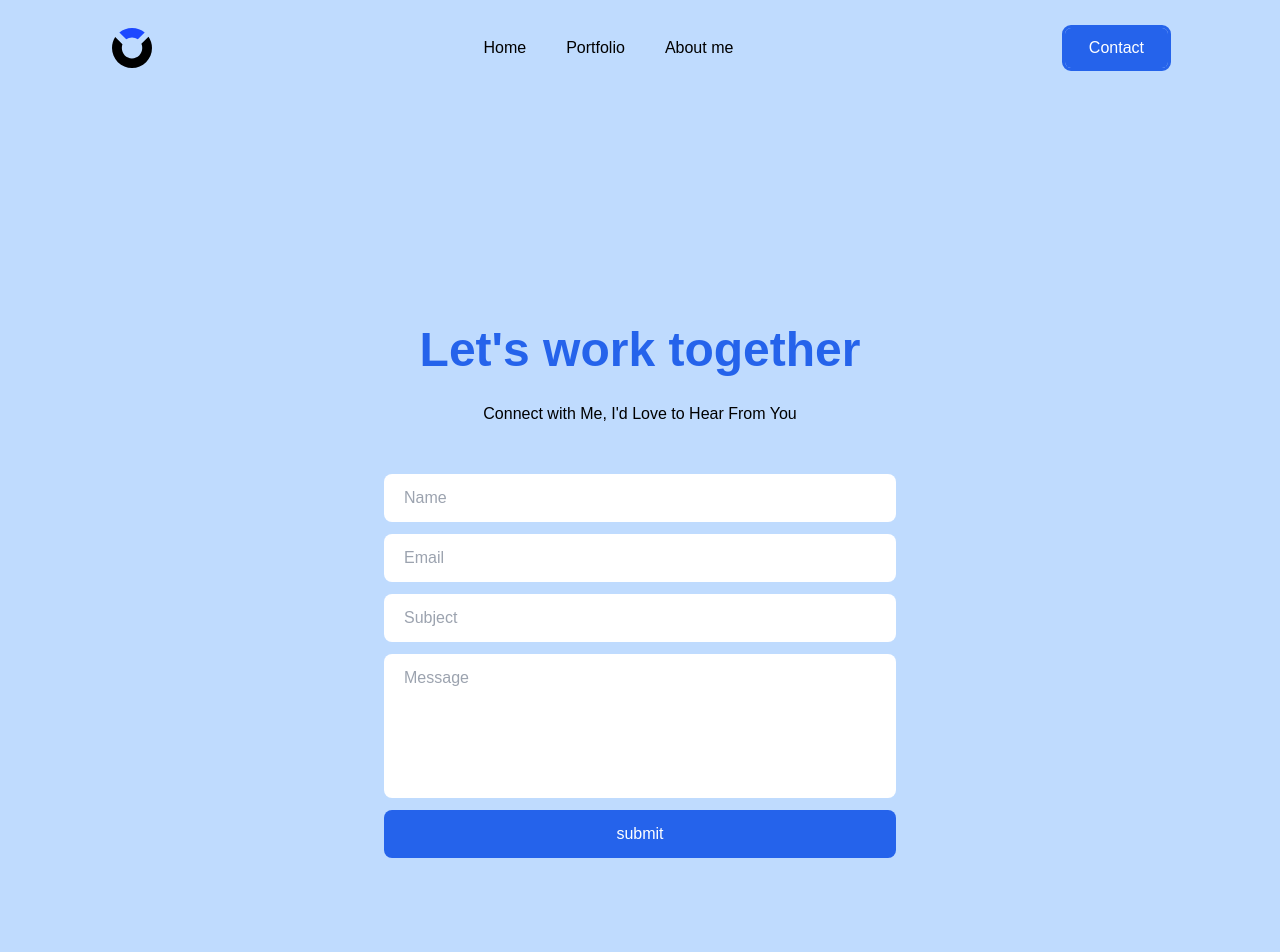
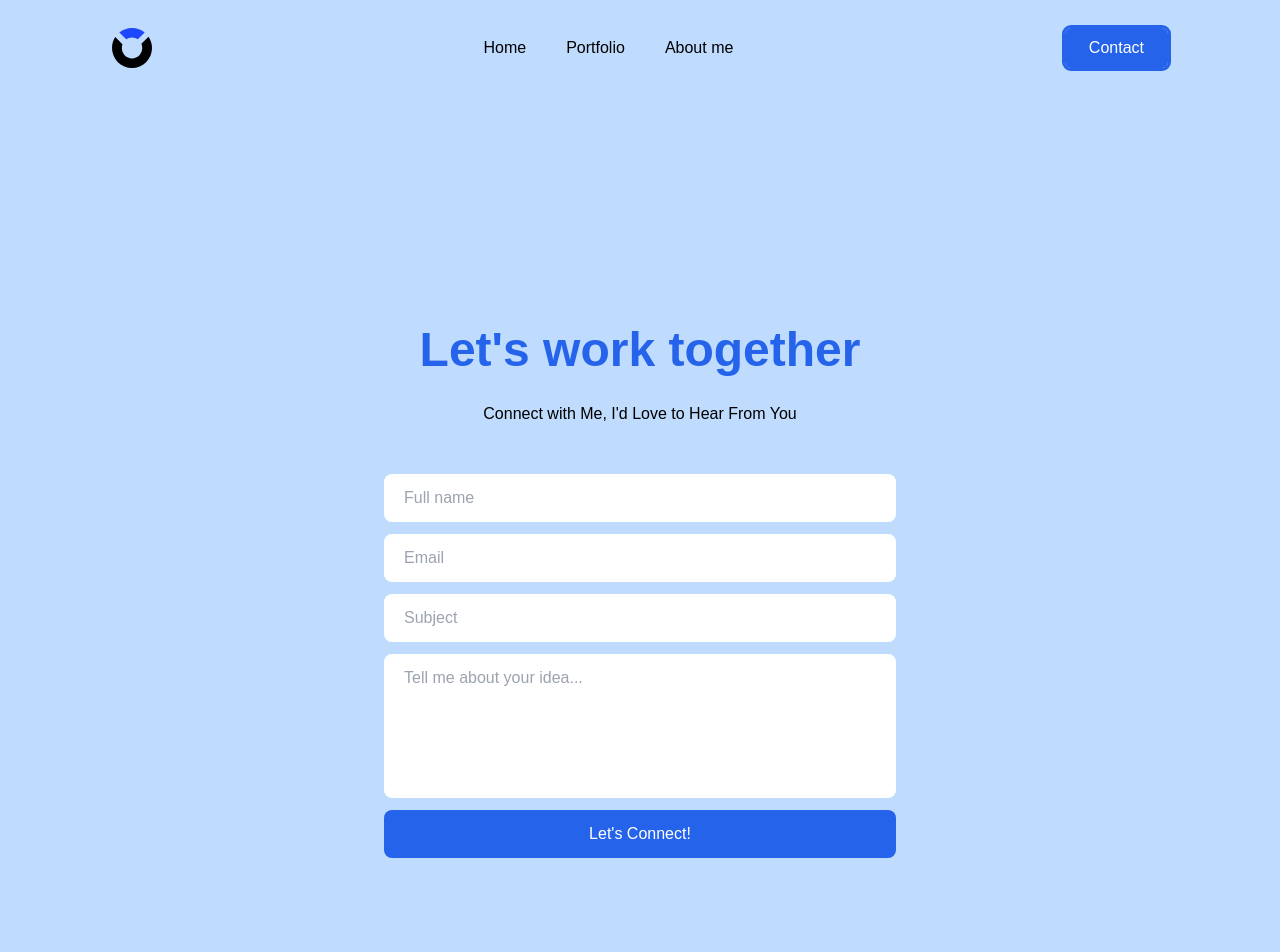
Before and after one commit to ououssama/Personnel-website, a React (Vite) app: page /Contact in a window 1280 px wide. Shown: the top 952 px of the page. Built offline with nearby package versions, Linux system fonts and the light colour scheme.

Commit message:
optimize form

```diff
--- a/src/pages/Contact.jsx
+++ b/src/pages/Contact.jsx
@@ -8,30 +8,34 @@ export default function Contact() {
       <p className='mb-12 text-center'>
         Connect with Me, I'd Love to Hear From You
       </p>
-      <form name="Contact" data-netlify="true" className='flex flex-col gap-3'>
+      <form name="Contact" method='POST' data-netlify="true" className='flex flex-col gap-3'>
         <input
           type='text'
-          placeholder='Name'
+          placeholder='Full name'
+          name='full-name'
           className='rounded-lg px-5 py-3 outline-2 outline-offset-0 focus:outline focus:outline-blue-600'
         />
         <input
           type='text'
           placeholder='Email'
+          name='email'
           className='rounded-lg px-5 py-3 outline-2 outline-offset-0 focus:outline focus:outline-blue-600'
         />
         <input
           type='text'
           placeholder='Subject'
+          name='subject'
           className='rounded-lg px-5 py-3 outline-2 outline-offset-0 focus:outline focus:outline-blue-600'
         />
         <textarea
-          placeholder='Message'
+          placeholder='Tell me about your idea...'
           rows='5'
+          name='message'
           className='resize-none rounded-lg px-5 py-3 outline-2 outline-offset-0 focus:outline focus:outline-blue-600'
         ></textarea>
         <input
           type='submit'
-          value='submit'
+          value="Let's Connect!"
           className='cursor-pointer rounded-lg bg-blue-600 py-3 text-white hover:bg-blue-700 focus:outline focus:outline-2 focus:outline-offset-2 focus:outline-blue-600 active:bg-blue-800'
         />
       </form>
```
Also changed, not shown: 2 other files (tests, documents, lock files or other folders).
